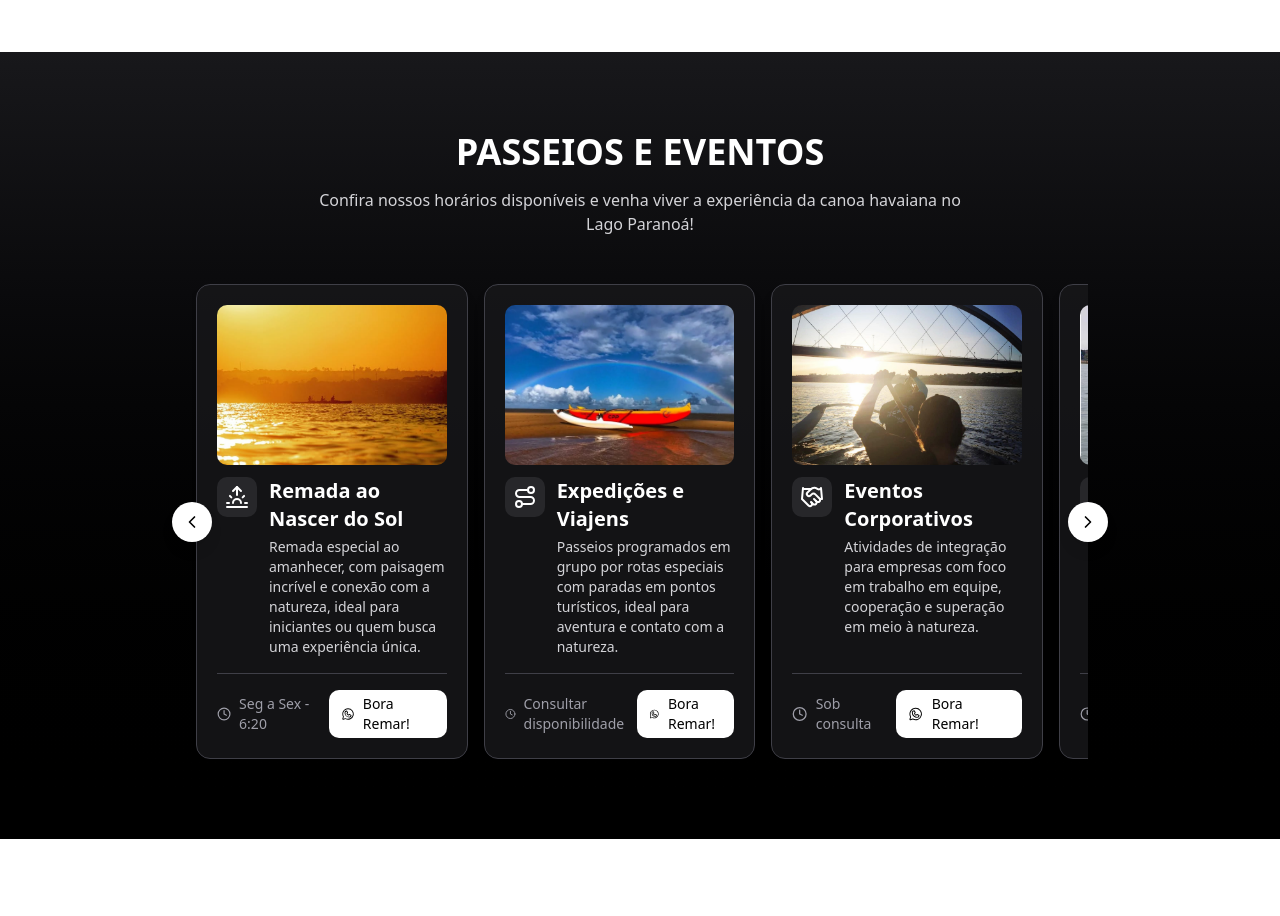
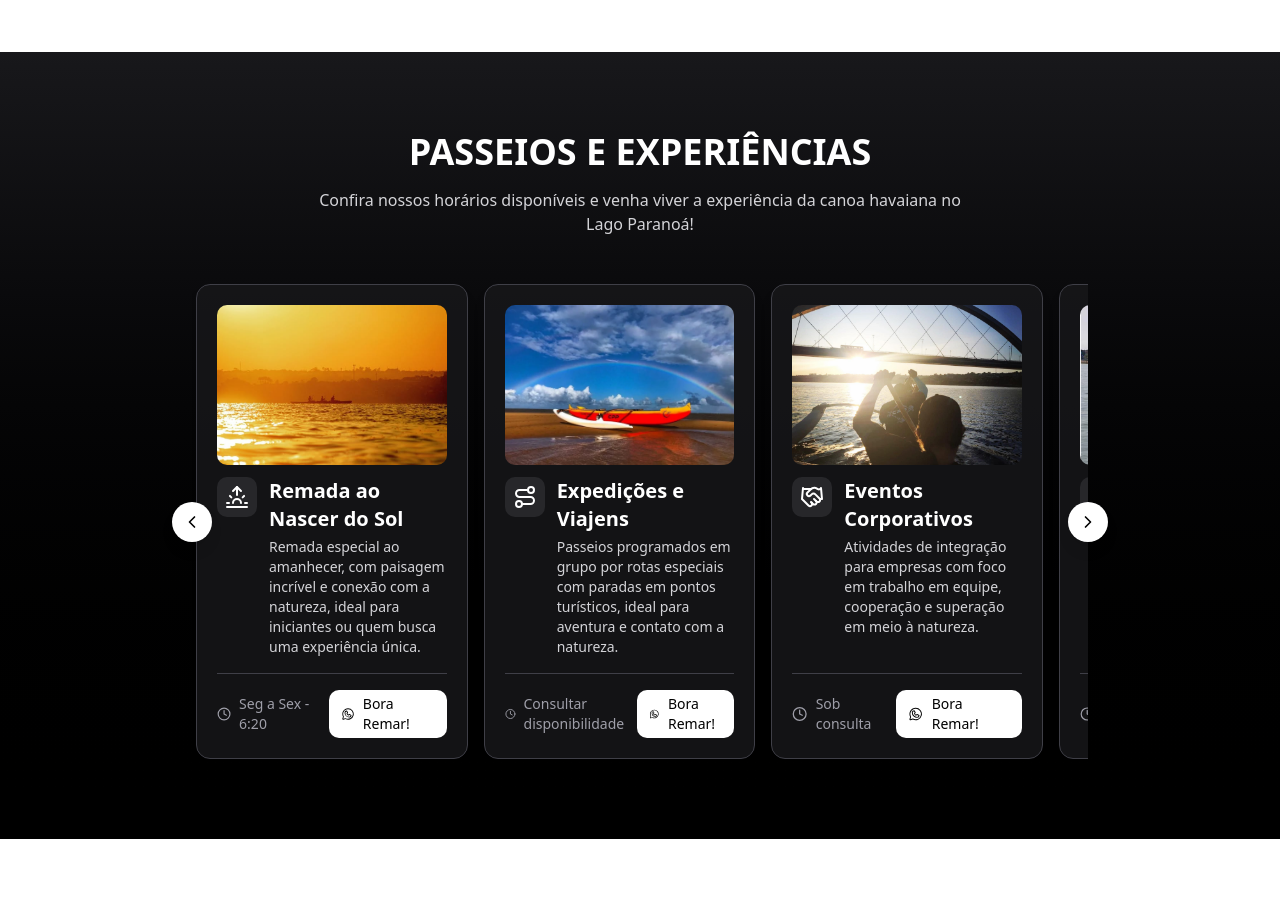
Before and after one commit to JesusVicken/cppextremebsb, a Next.js app in the folder cppextremebsb/: page / in a window 1280 px wide. Shown: the part 2040-2956 px from the top of the page. Built offline with nearby package versions, Linux system fonts and the light colour scheme.

Commit message:
feat: ajuste de nome da page

```diff
--- a/cppextremebsb/src/app/_components/tours.tsx
+++ b/cppextremebsb/src/app/_components/tours.tsx
@@ -107,7 +107,7 @@ export function Tours() {
                     data-aos="fade-up"
                 >
                     <h2 className="text-3xl md:text-4xl font-bold text-white mb-4">
-                        PASSEIOS E EVENTOS
+                        PASSEIOS E EXPERIÊNCIAS
                     </h2>
                     <p className="text-zinc-300 max-w-2xl mx-auto">
                         Confira nossos horários disponíveis e venha viver a experiência da canoa havaiana no Lago Paranoá!
```
